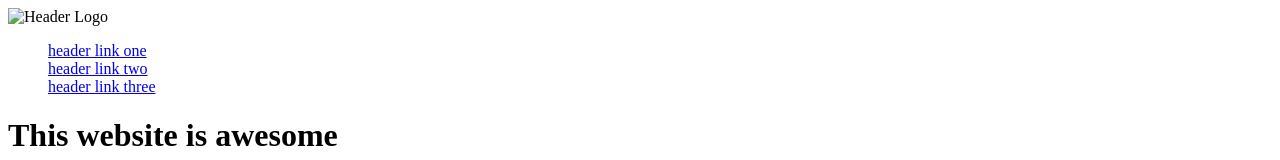
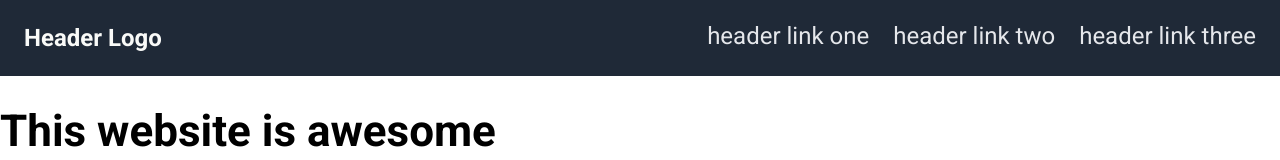
Before and after one commit to illider8bread/project_landingpage, a plain HTML site: page index.html in a window 1280 px wide. Shown: the top 160 px of the page. Drawn offline with Linux system fonts and the light colour scheme.

Commit message:
Began styling for Hero text/header bar. Added spacing of 24px between all links Flexed the position of all content to correct locations.

```diff
--- a/index.html
+++ b/index.html
@@ -12,7 +12,7 @@
 </head>
 <body>
     <div class="header">
-        <img src="#" alt="Header Logo">
+        <p class="hero">Header Logo</p>
         <ul>
             <li><a href="#">header link one</a></li>
             <li><a href="#">header link two</a></li>
--- a/style.css
+++ b/style.css
@@ -9,17 +9,41 @@ quote section background = #e5e7eb
 quote text = 36px light italic #1f2937
 */
 
-.body{
+body{
     font-family: "Roboto", sans-serif;
     font-size: 22px;
     height: 100vh;
-    width: 100vh;
     margin: 0;
     padding: 0;
+}
+
+.header{
+    background-color: #1F2937;
+    width: 100%;
+    display: flex;
+}
+
+a {
+    text-decoration: none;
+    color: #e5e7eb;
+    font-size: 24px;
 }
 
 ul{
     text-decoration: none;
     list-style-type: none;
+    display: flex;
+    gap: 24px;
+    flex: 4 0 auto;
+    margin-left: auto;
+    margin-right:24px;
+    justify-content: flex-end;
+}
 
+.hero{
+    font-size: 24px;
+    color: #f9faf8;
+    font-weight: 700;
+    padding: 0 24px;
+    flex: 1 1 auto;
 }
```
